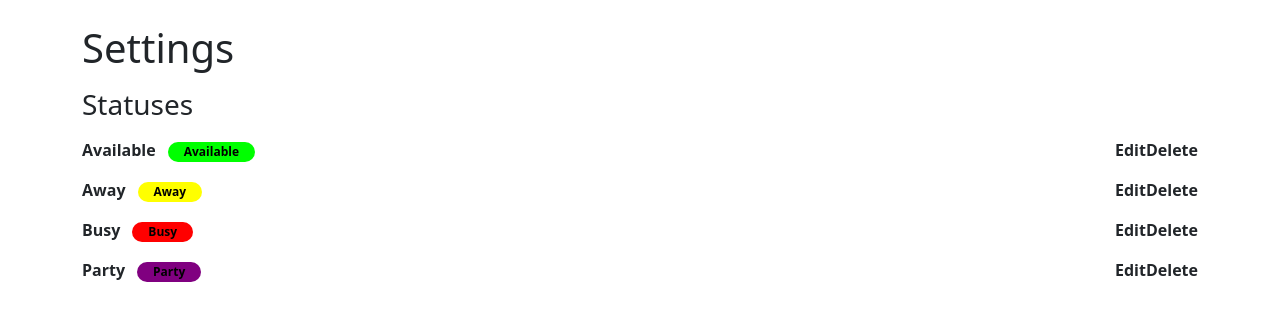
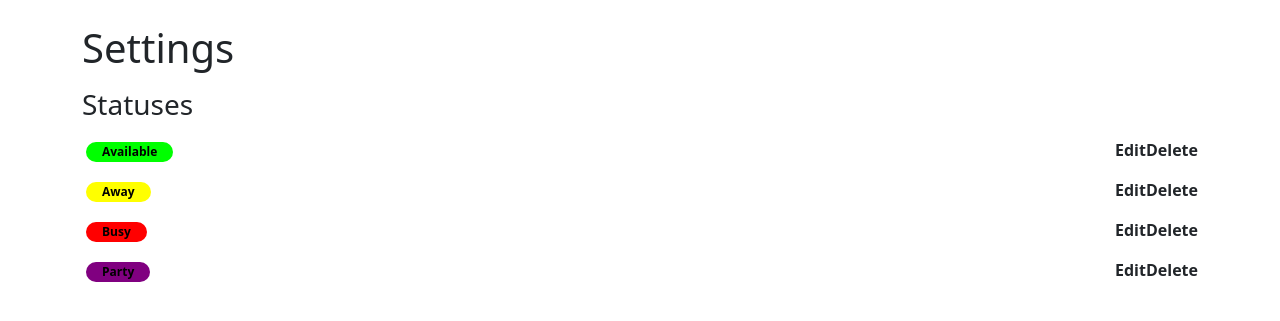
Before and after one commit to woody05/StatusPi, a Flask app: page /settings in a window 1280 px wide. Shown: the part 56-377 px from the top of the page. Run offline with Flask 3, Linux system fonts and the light colour scheme; some libraries are stand-ins or nearby versions.

Commit message:
tweaking settings

```diff
--- a/app/templates/settings.html
+++ b/app/templates/settings.html
@@ -28,9 +28,6 @@
     <div class="col-md-12">
         <div class="d-flex justify-content-left justify-content-between py-2">
             <div class="d-flex">
-                <div class="me-2">
-                    <strong>{{ status.name }}</strong>
-                </div>
                 <div>
                     <span class="badge rounded-pill current-status py-1 px-3 ms-1"
                     style="color: #000;background-color: rgb{{ status.color }}">{{ status.name }}</span>
```
